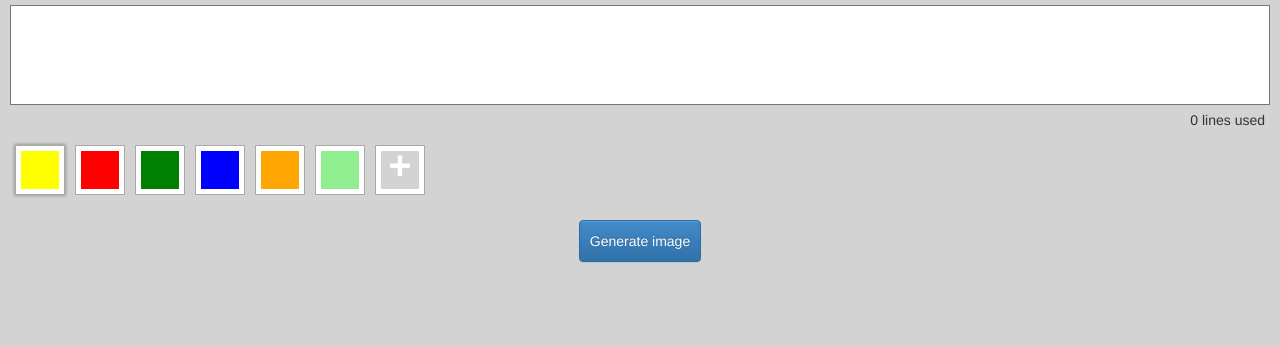
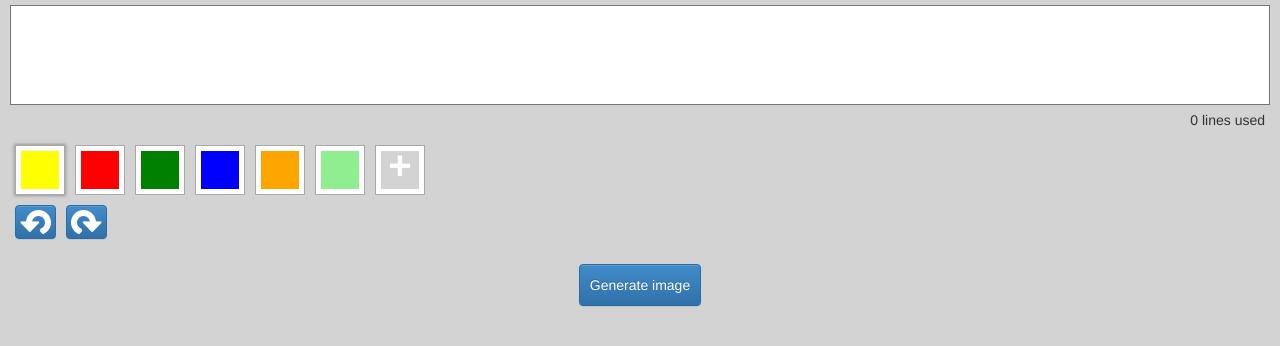
Before and after one commit to jswetzen/lockscreen, a PHP site: page / in a window 1280 px wide. Shown: the top 346 px of the page. Run offline with PHP 8.4, Linux system fonts and the light colour scheme.

Commit message:
Add rotate buttons

```diff
--- a/css/style.css
+++ b/css/style.css
@@ -51,7 +51,7 @@ clear: both;
 }
 #colorselection {
   width: 100%;
-  margin-bottom: 20px;
+  margin-bottom: 0px;
   resize: none;
   box-sizing: border-box;
   border-radius: 0px;
@@ -64,6 +64,19 @@ clear: both;
     margin: 5px;
     width: 50px;
     height: 50px;
+    float: left;
+}
+#rotation {
+  width: 100%;
+  margin-bottom: 20px;
+  resize: none;
+  box-sizing: border-box;
+  border-radius: 0px;
+  box-shadow: inset 0px 0px 0px #888888;
+}
+.rotatebutton {
+    margin: 5px;
+    padding: 2px;
     float: left;
 }
 .swatch {
--- a/index.html
+++ b/index.html
@@ -85,6 +85,15 @@
         <input id="imageupload" type="file" accept="image/*" capture="camera">
         <div class="clearfloat"></div>
     </div>
+    <div id="rotation">
+      <div class="btn btn-primary rotatebutton" id="rotateleft">
+        <img alt="rotate left" src="images/rotate-left.png">
+      </div>
+      <div class="btn btn-primary rotatebutton" id="rotateright">
+        <img alt="rotate right" src="images/rotate-right.png">
+      </div>
+      <div class="clearfloat"></div>
+    </div>
     <a class="btn btn-primary" id="generatebutton">Generate image</a>
     <br /><span id="message"></span>
   </div>
--- a/js/script.js
+++ b/js/script.js
@@ -18,6 +18,12 @@ $(window).load(function(){
   });
 
   // Set events
+  $('#rotateleft').click(function () {
+    fileHandler.rotateImageRight(-90);
+  });
+  $('#rotateright').click(function () {
+    fileHandler.rotateImageRight(90);
+  });
   $('#generatebutton').click(function () {
     //$('#controls').hide();
     text = $('textarea#imagetext').val();
@@ -55,6 +61,7 @@ $(window).load(function(){
   });
   $('#imageupload').on('change', fileHandler.handle);
 
+  // Set text change to trigger counter
   $('#imagetext').bind('input propertychange', function () {
     if ($(this).val().length > 0) {
       lines = countRenderedLines($(this).val(), width);
```
Also changed, not shown: images/rotate-left.png (added), images/rotate-right.png (added), 1 other file.
